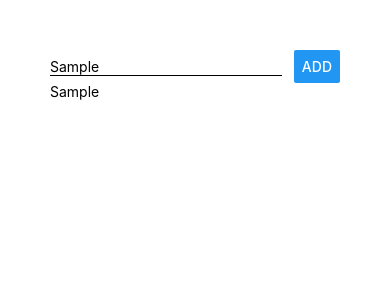
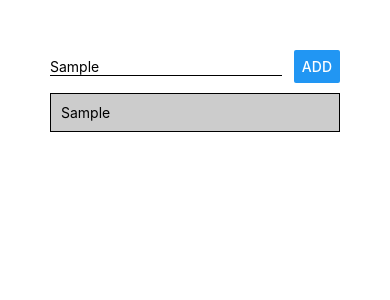
Before and after one commit to elleom/ReactNative-Tryout, a React Native app: screen / in a window 390 px wide. Both pictures are taken after typing "Sample" into the empty fields and a click on the button "ADD". Shown: the top 300 px of the page. Built offline with nearby package versions, Linux system fonts and the light colour scheme.

Commit message:
added ScrollView

```diff
--- a/App.js
+++ b/App.js
@@ -1,31 +1,27 @@
 import { useState } from "react";
 import React from "react";
-import { StyleSheet, Text, View, Button, TextInput } from "react-native";
+import { StyleSheet, Text, View, Button, TextInput, ScrollView } from "react-native";
 
 export default function App() {
 	/*
 	Syntax = conts + [ array, funtion] = useState( OBJECT => string, array, etc )
 	*/
 	const [enteredGoal, setEnteredGoal] = useState(""); //text is so far null so state('')
-	const [courseGoals, setCourseGoal] = useState([]) // [] stands for empty array
-
+	const [courseGoals, setCourseGoal] = useState([]); // [] stands for empty array
 
 	const goalInputHandler = (enteredtext) => {
 		setEnteredGoal(enteredtext);
 	};
 
 	const addGoalHandler = () => {
-
 		//Syntax: func( [... currentArray, itemToAdd ])
 		//#IMPORTTAN: this synthax does not guarantee 100% result
 		// E.G: setCourseGoal([...courseGoals, enteredGoal]); // spread array
 
 		//#best use:
 		// func( array => [...array, itemToAdd])
-		setCourseGoal(courseGoals => [...courseGoals, enteredGoal]); // spread array
-
-	}
-
+		setCourseGoal((courseGoals) => [...courseGoals, enteredGoal]); // spread array
+	};
 
 	return (
 		<View style={styles.screen}>
@@ -38,11 +34,14 @@ export default function App() {
 				/>
 				<Button title='ADD' onPress={addGoalHandler} />
 			</View>
-			<View>
-			</View>
+			<ScrollView>
 
-				{courseGoals.map((goal) => <Text>{goal}</Text>)}
-
+			{courseGoals.map((goal) => (
+				<View style={styles.goalItem}>
+					<Text key={Math.random}>{goal}</Text>
+				</View>
+			))}
+			</ScrollView>
 		</View>
 	);
 }
@@ -61,4 +60,11 @@ const styles = StyleSheet.create({
 		borderColor: "black",
 		borderBottomWidth: 1,
 	},
+	goalItem: {
+		padding: 10,
+		marginVertical: 10,
+		backgroundColor: "#ccc",
+		borderColor: "black",
+		borderWidth: 1,
+	},
 });
```
